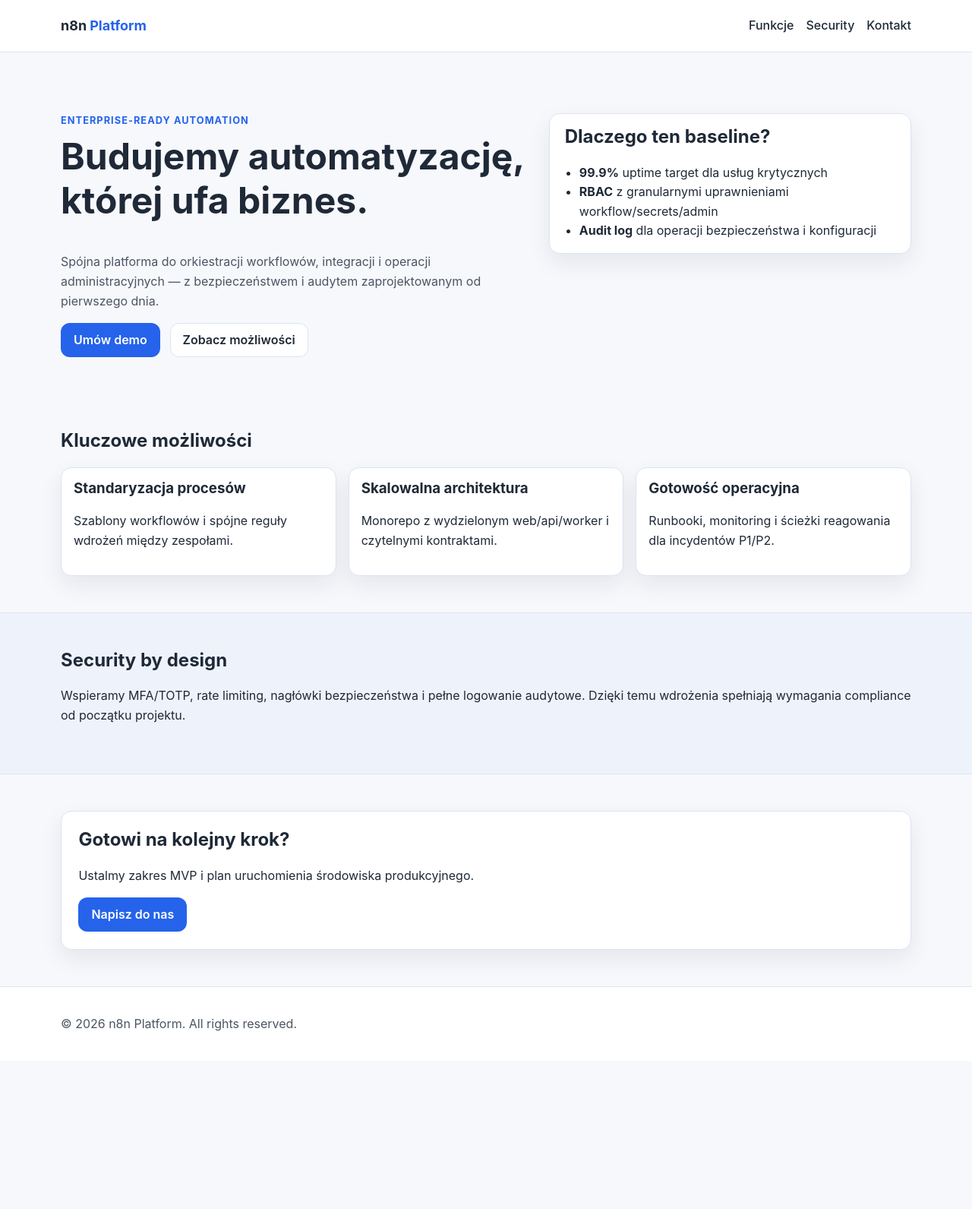
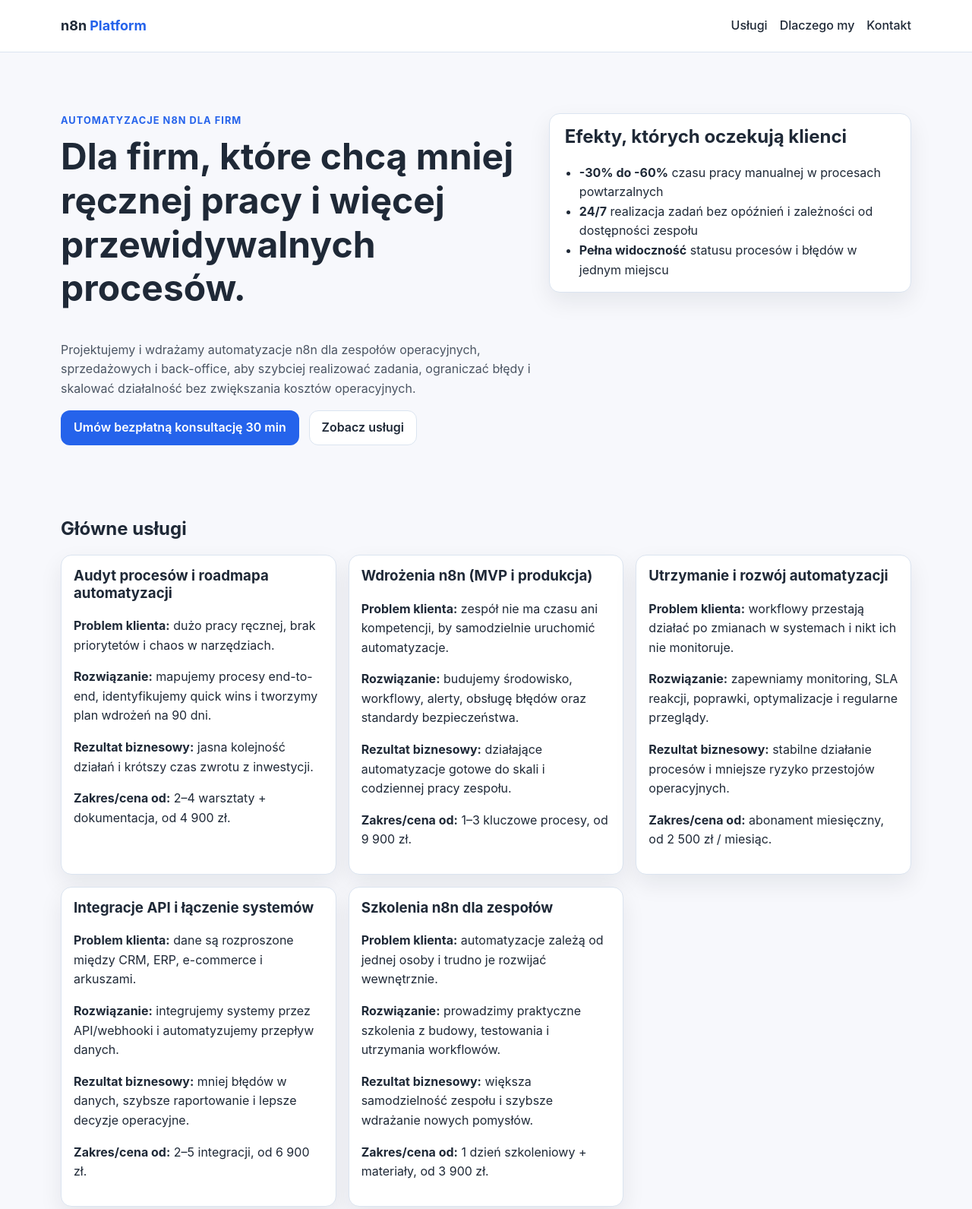
Before and after one commit to patrykos181/n8n, a website: page apps/web/index.html in a window 1280 px wide. Shown: the top 1591 px of the page at 76% size. Before the commit the page ends 1396 px from the top, so only its background shows below. Drawn offline with Linux system fonts and the light colour scheme.

Commit message:
Update landing page offer and CTA copy in Polish

```diff
--- a/apps/web/index.html
+++ b/apps/web/index.html
@@ -3,10 +3,10 @@
   <head>
     <meta charset="UTF-8" />
     <meta name="viewport" content="width=device-width, initial-scale=1.0" />
-    <title>n8n Platform | Secure Automation for Teams</title>
+    <title>Automatyzacje n8n dla firm | Konsulting i wdrożenia</title>
     <meta
       name="description"
-      content="Bezpieczna platforma automatyzacji procesów biznesowych z pełnym audytem, RBAC i gotowością enterprise."
+      content="Pomagamy firmom usługowym i operacyjnym projektować, wdrażać i utrzymywać automatyzacje n8n, które skracają czas pracy zespołów i zwiększają przewidywalność procesów."
     />
     <link rel="stylesheet" href="./styles.css" />
   </head>
@@ -18,8 +18,8 @@
         <div class="brand" aria-label="n8n Platform">n8n<span>Platform</span></div>
         <nav aria-label="Główna nawigacja">
           <ul class="nav-list">
-            <li><a href="#features">Funkcje</a></li>
-            <li><a href="#security">Security</a></li>
+            <li><a href="#services">Usługi</a></li>
+            <li><a href="#why-us">Dlaczego my</a></li>
             <li><a href="#contact">Kontakt</a></li>
           </ul>
         </nav>
@@ -30,63 +30,89 @@
       <section class="hero">
         <div class="container hero-grid">
           <div>
-            <p class="eyebrow">Enterprise-ready automation</p>
-            <h1>Budujemy automatyzację, której ufa biznes.</h1>
+            <p class="eyebrow">Automatyzacje n8n dla firm</p>
+            <h1>Dla firm, które chcą mniej ręcznej pracy i więcej przewidywalnych procesów.</h1>
             <p class="hero-description">
-              Spójna platforma do orkiestracji workflowów, integracji i operacji administracyjnych —
-              z bezpieczeństwem i audytem zaprojektowanym od pierwszego dnia.
+              Projektujemy i wdrażamy automatyzacje n8n dla zespołów operacyjnych, sprzedażowych i
+              back-office, aby szybciej realizować zadania, ograniczać błędy i skalować działalność
+              bez zwiększania kosztów operacyjnych.
             </p>
             <div class="hero-actions">
-              <a class="button button-primary" href="#contact">Umów demo</a>
-              <a class="button button-secondary" href="#features">Zobacz możliwości</a>
+              <a class="button button-primary" href="#contact">Umów bezpłatną konsultację 30 min</a>
+              <a class="button button-secondary" href="#services">Zobacz usługi</a>
             </div>
           </div>
-          <aside class="hero-card" aria-label="Kluczowe metryki">
-            <h2>Dlaczego ten baseline?</h2>
+          <aside class="hero-card" aria-label="Kluczowe rezultaty">
+            <h2>Efekty, których oczekują klienci</h2>
             <ul>
-              <li><strong>99.9%</strong> uptime target dla usług krytycznych</li>
-              <li><strong>RBAC</strong> z granularnymi uprawnieniami workflow/secrets/admin</li>
-              <li><strong>Audit log</strong> dla operacji bezpieczeństwa i konfiguracji</li>
+              <li><strong>-30% do -60%</strong> czasu pracy manualnej w procesach powtarzalnych</li>
+              <li><strong>24/7</strong> realizacja zadań bez opóźnień i zależności od dostępności zespołu</li>
+              <li><strong>Pełna widoczność</strong> statusu procesów i błędów w jednym miejscu</li>
             </ul>
           </aside>
         </div>
       </section>
 
-      <section id="features" class="section">
+      <section id="services" class="section">
         <div class="container">
-          <h2>Kluczowe możliwości</h2>
+          <h2>Główne usługi</h2>
           <div class="feature-grid">
             <article>
-              <h3>Standaryzacja procesów</h3>
-              <p>Szablony workflowów i spójne reguły wdrożeń między zespołami.</p>
+              <h3>Audyt procesów i roadmapa automatyzacji</h3>
+              <p><strong>Problem klienta:</strong> dużo pracy ręcznej, brak priorytetów i chaos w narzędziach.</p>
+              <p><strong>Rozwiązanie:</strong> mapujemy procesy end-to-end, identyfikujemy quick wins i tworzymy plan wdrożeń na 90 dni.</p>
+              <p><strong>Rezultat biznesowy:</strong> jasna kolejność działań i krótszy czas zwrotu z inwestycji.</p>
+              <p><strong>Zakres/cena od:</strong> 2–4 warsztaty + dokumentacja, od 4 900 zł.</p>
             </article>
             <article>
-              <h3>Skalowalna architektura</h3>
-              <p>Monorepo z wydzielonym web/api/worker i czytelnymi kontraktami.</p>
+              <h3>Wdrożenia n8n (MVP i produkcja)</h3>
+              <p><strong>Problem klienta:</strong> zespół nie ma czasu ani kompetencji, by samodzielnie uruchomić automatyzacje.</p>
+              <p><strong>Rozwiązanie:</strong> budujemy środowisko, workflowy, alerty, obsługę błędów oraz standardy bezpieczeństwa.</p>
+              <p><strong>Rezultat biznesowy:</strong> działające automatyzacje gotowe do skali i codziennej pracy zespołu.</p>
+              <p><strong>Zakres/cena od:</strong> 1–3 kluczowe procesy, od 9 900 zł.</p>
             </article>
             <article>
-              <h3>Gotowość operacyjna</h3>
-              <p>Runbooki, monitoring i ścieżki reagowania dla incydentów P1/P2.</p>
+              <h3>Utrzymanie i rozwój automatyzacji</h3>
+              <p><strong>Problem klienta:</strong> workflowy przestają działać po zmianach w systemach i nikt ich nie monitoruje.</p>
+              <p><strong>Rozwiązanie:</strong> zapewniamy monitoring, SLA reakcji, poprawki, optymalizacje i regularne przeglądy.</p>
+              <p><strong>Rezultat biznesowy:</strong> stabilne działanie procesów i mniejsze ryzyko przestojów operacyjnych.</p>
+              <p><strong>Zakres/cena od:</strong> abonament miesięczny, od 2 500 zł / miesiąc.</p>
+            </article>
+            <article>
+              <h3>Integracje API i łączenie systemów</h3>
+              <p><strong>Problem klienta:</strong> dane są rozproszone między CRM, ERP, e-commerce i arkuszami.</p>
+              <p><strong>Rozwiązanie:</strong> integrujemy systemy przez API/webhooki i automatyzujemy przepływ danych.</p>
+              <p><strong>Rezultat biznesowy:</strong> mniej błędów w danych, szybsze raportowanie i lepsze decyzje operacyjne.</p>
+              <p><strong>Zakres/cena od:</strong> 2–5 integracji, od 6 900 zł.</p>
+            </article>
+            <article>
+              <h3>Szkolenia n8n dla zespołów</h3>
+              <p><strong>Problem klienta:</strong> automatyzacje zależą od jednej osoby i trudno je rozwijać wewnętrznie.</p>
+              <p><strong>Rozwiązanie:</strong> prowadzimy praktyczne szkolenia z budowy, testowania i utrzymania workflowów.</p>
+              <p><strong>Rezultat biznesowy:</strong> większa samodzielność zespołu i szybsze wdrażanie nowych pomysłów.</p>
+              <p><strong>Zakres/cena od:</strong> 1 dzień szkoleniowy + materiały, od 3 900 zł.</p>
             </article>
           </div>
         </div>
       </section>
 
-      <section id="security" class="section section-alt">
+      <section id="why-us" class="section section-alt">
         <div class="container">
-          <h2>Security by design</h2>
+          <h2>Dlaczego my</h2>
           <p>
-            Wspieramy MFA/TOTP, rate limiting, nagłówki bezpieczeństwa i pełne logowanie audytowe.
-            Dzięki temu wdrożenia spełniają wymagania compliance od początku projektu.
+            Łączymy doświadczenie w automatyzacji procesów, integracjach API i projektach n8n dla
+            zespołów operacyjnych. Pierwsze wdrożenia MVP dostarczamy zwykle w 2–4 tygodnie, a po
+            uruchomieniu zapewniamy wsparcie rozwojowe i utrzymaniowe, żeby automatyzacje działały
+            stabilnie wraz ze wzrostem firmy.
           </p>
         </div>
       </section>
 
       <section id="contact" class="section">
         <div class="container contact-box">
-          <h2>Gotowi na kolejny krok?</h2>
-          <p>Ustalmy zakres MVP i plan uruchomienia środowiska produkcyjnego.</p>
-          <a class="button button-primary" href="mailto:security@example.com">Napisz do nas</a>
+          <h2>Porozmawiajmy o Twoich procesach</h2>
+          <p>Na bezpłatnej konsultacji wskażemy największe możliwości automatyzacji i szybkie wygrane.</p>
+          <a class="button button-primary" href="mailto:kontakt@example.com">Umów bezpłatną konsultację 30 min</a>
         </div>
       </section>
     </main>
```
